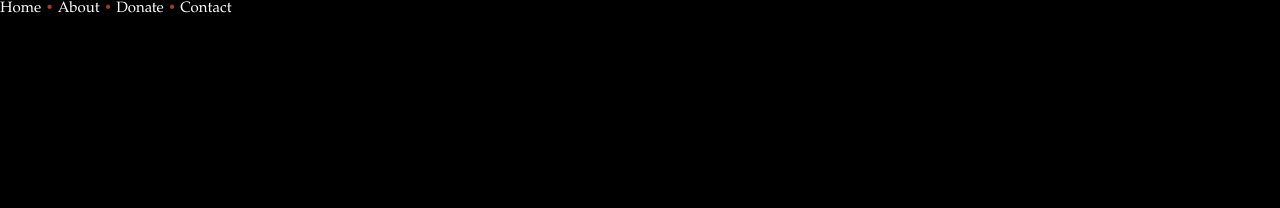
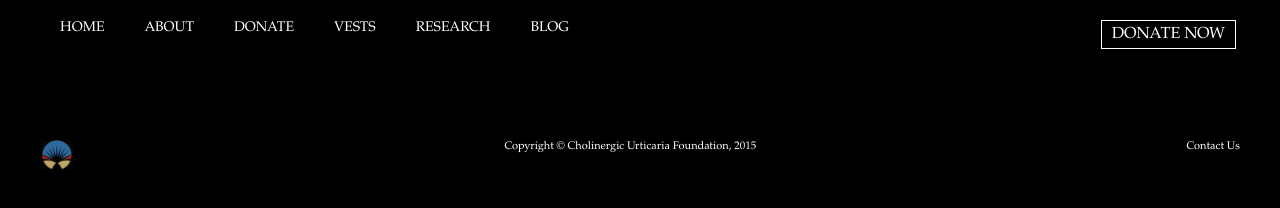
Before and after one commit to mcouture15/cholinergicUrticaria, a plain HTML site: page donate.html in a window 1280 px wide. Drawn offline with Linux system fonts and the light colour scheme.

Commit message:
added base blog, updated pages

```diff
--- a/css/style.css
+++ b/css/style.css
@@ -33,7 +33,7 @@ body{
 	background: #000;
 	font-weight: 400;
 	font-size: 15px;
-	color: #aa3e03;
+	color: white;
 	overflow-y: scroll;
 	overflow-x: hidden;
 }
@@ -74,7 +74,7 @@ li {
 		transition: 0.2s color linear;
 	}
 	#left a:hover {
-		color: gray;
+		color: #bdbdbd;
 	}
 #center {
     padding: 0 5px 0 5px;
@@ -97,7 +97,7 @@ li {
 	transition: 0.2s background-color linear;
 }
 	#right:hover {
-		background: gray;
+		background: #bdbdbd;
 	}
 #contact {
 	margin-right:40px;
@@ -120,12 +120,18 @@ ul#footer {
  margin-top: -3em;
  font-size: 11px;
  text-align: center;
- padding: 20px 0 0 0;
+ padding: 0px 0 0 0;
  background-color: black;
  color: white;
 }
 
 #content { padding-bottom: 3em; }
+
+#section {
+	margin-top:10%;
+	margin-left:10%;
+	margin-bottom: 10%;
+}
 
 /*footer {
 	position: relative;
--- a/donate.html
+++ b/donate.html
@@ -1,27 +1,46 @@
-<!DOCTYPE HTML>
-<html>
-	<head>
+<!DOCTYPE html>
+<!--[if gt IE 9]><!--><html class="no-js" lang="en"><!--<![endif]-->
+    <head>
+        <meta charset="UTF-8" />
+        <meta http-equiv="X-UA-Compatible" content="IE=edge,chrome=1">
+        <title>Cholinergic Urticaria Foundation</title>
+        <meta name="viewport" content="width=device-width, initial-scale=1.0">
+        <meta name="description" content="" />
+        <meta name="keywords" content="" />
+        <meta name="author" content="" />
+        <link rel="shortcut icon" href="images/favicon.ico">
+        <link rel="stylesheet" type="text/css" href="css/style.css" />
+		<script type="text/javascript" src="js/modernizr.custom.86080.js"></script>
+    </head>
+    <body id="page">
+    <div id="container">
+    <div id="content">
+		<ul id="menu">
+			<li id="left"><a href="index.html">Home</a></li>
+			<li id="left"><a href="about.html">About</a></li>
+			<li id="left"><a href="donate.html">Donate</a></li>
+			<li id="left"><a href="vests.html">Vests</a></li>
+			<li id="left"><a href="research.html">Research</a></li>
+			<li id="left"><a href="blog.html">Blog</a></li>
 
-		<link href="css/style.css" rel="stylesheet" type="text/css">
+			<li id="center"></li>
 
-		<title>Cholinergic Urticaria Foundation</title>
+			<li id="right"><a href="#">Donate Now</a></li>
+		</ul>
 
-	</head>
-	<body>
+    </div>
+    <div id="section">
 
-		<header>
-			<nav>
-				<ul id="navBar">
-					<li><a href="index.html">Home</a></li>
-					<li>&#8226;</li>
-					<li><a href="about.html">About</a></li>
-					<li>&#8226;</li>
-					<li><a href="donate.html">Donate</a></li>
-					<li>&#8226;</li>
-					<li><a href="contact.html">Contact</a></li>
-				</ul>
-			</nav>
-		</header>
+    </div>
 
-	</body>
+
+
+    <ul id="footer">
+    	<li id="logo"><a href="index.html"><img src="images/logo.png" height=30px width=auto></a></li>
+    	<li id="center">Copyright &copy; Cholinergic Urticaria Foundation, 2015</li>
+    	<li id="contact"><a href="">Contact Us</a></li>
+    </footer>
+
+    </body>
+
 </html>
```
Also changed, not shown: blog.html (added, +52 -0 lines), index.html (+3 -2 lines), research.html (added, +46 -0 lines), vests.html (added, +46 -0 lines).
